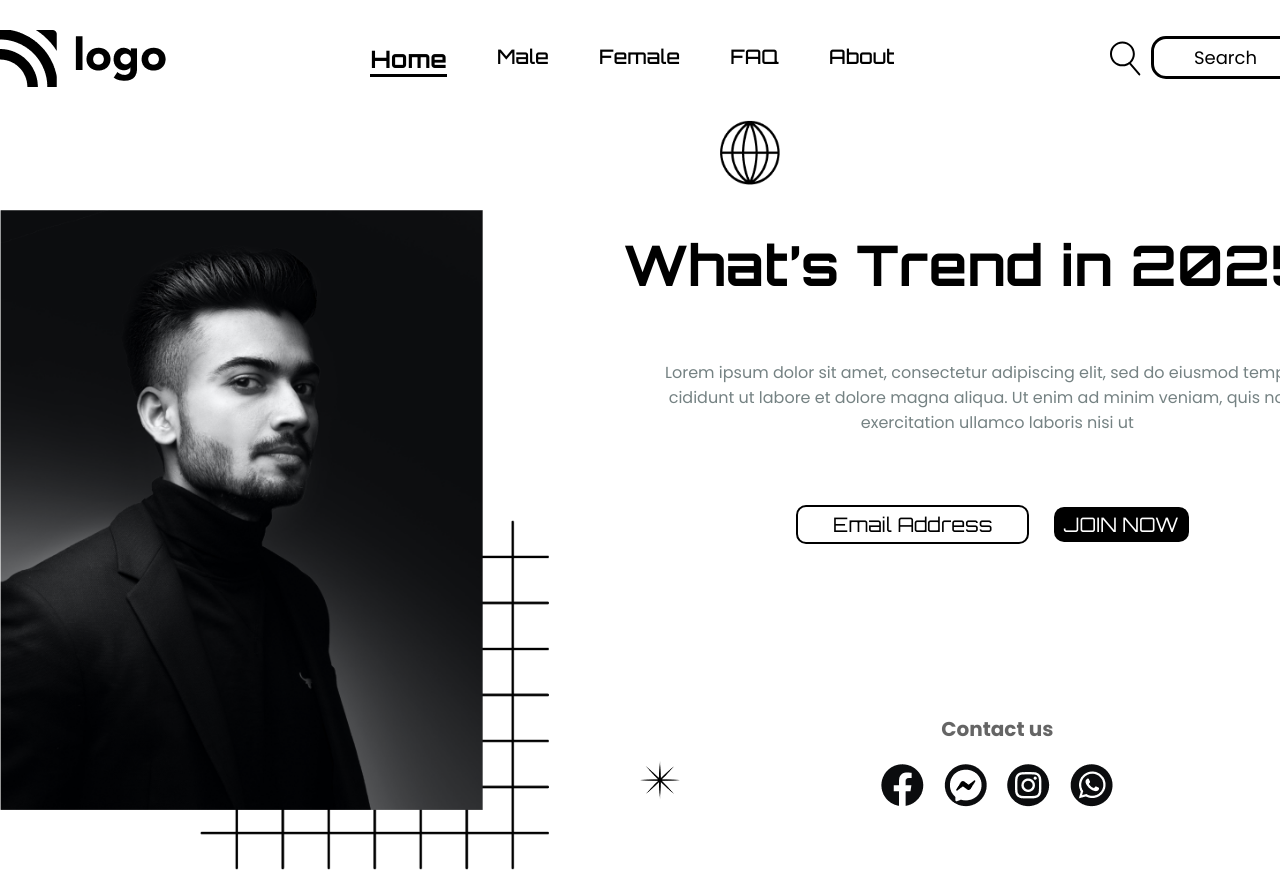
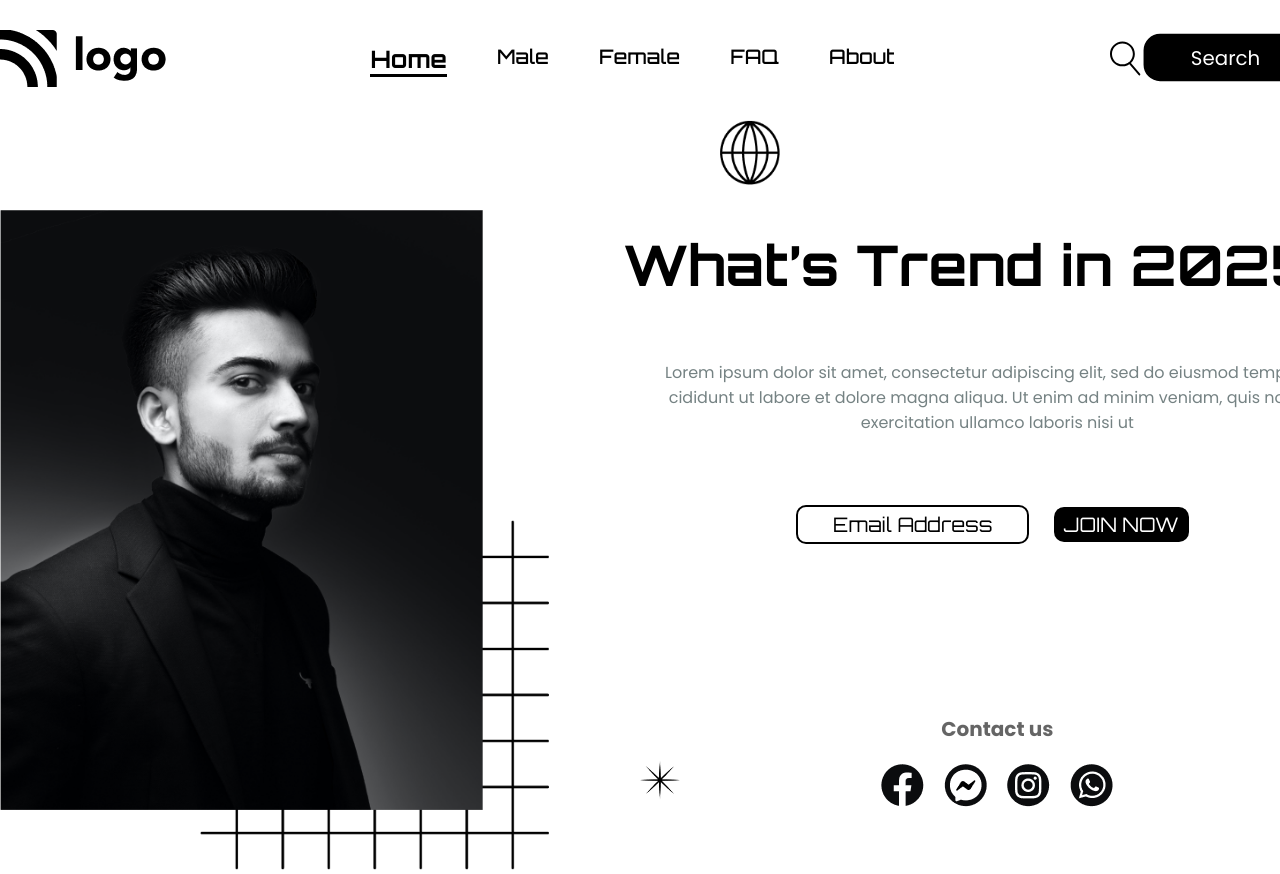
Before and after one commit to annurag23/Project_2, a plain HTML site: page index.html in a window 1280 px wide. In both pictures the pointer is over the button "Search". Shown: the top 874 px of the page. Drawn offline with Linux system fonts and the light colour scheme.

Commit message:
applying pseudo props

```diff
--- a/style.css
+++ b/style.css
@@ -39,6 +39,11 @@ body {
 .search-icon {
     padding: 5px 10px;
 }
+.nav-button:hover{
+    background-color: #000;
+    color: #fff;
+    transform: scale(1.1);
+}
 .nav-button {
     background-color: #fff;
     color:#000;
@@ -48,6 +53,8 @@ body {
     font-size: 18px;
     font-family: poppins, sans-serif;
     cursor: pointer;
+    transition: all 0.2s;
+
 }
 .hero-container {
     height: 75vh;
@@ -130,6 +137,7 @@ img[alt="person-hero-image"] {
     font-weight: 500px;
     margin-right: 15px;
     cursor: pointer;
+    transition: all 0.2s;
 }
 .contact-heading {
     text-align: center;
```
